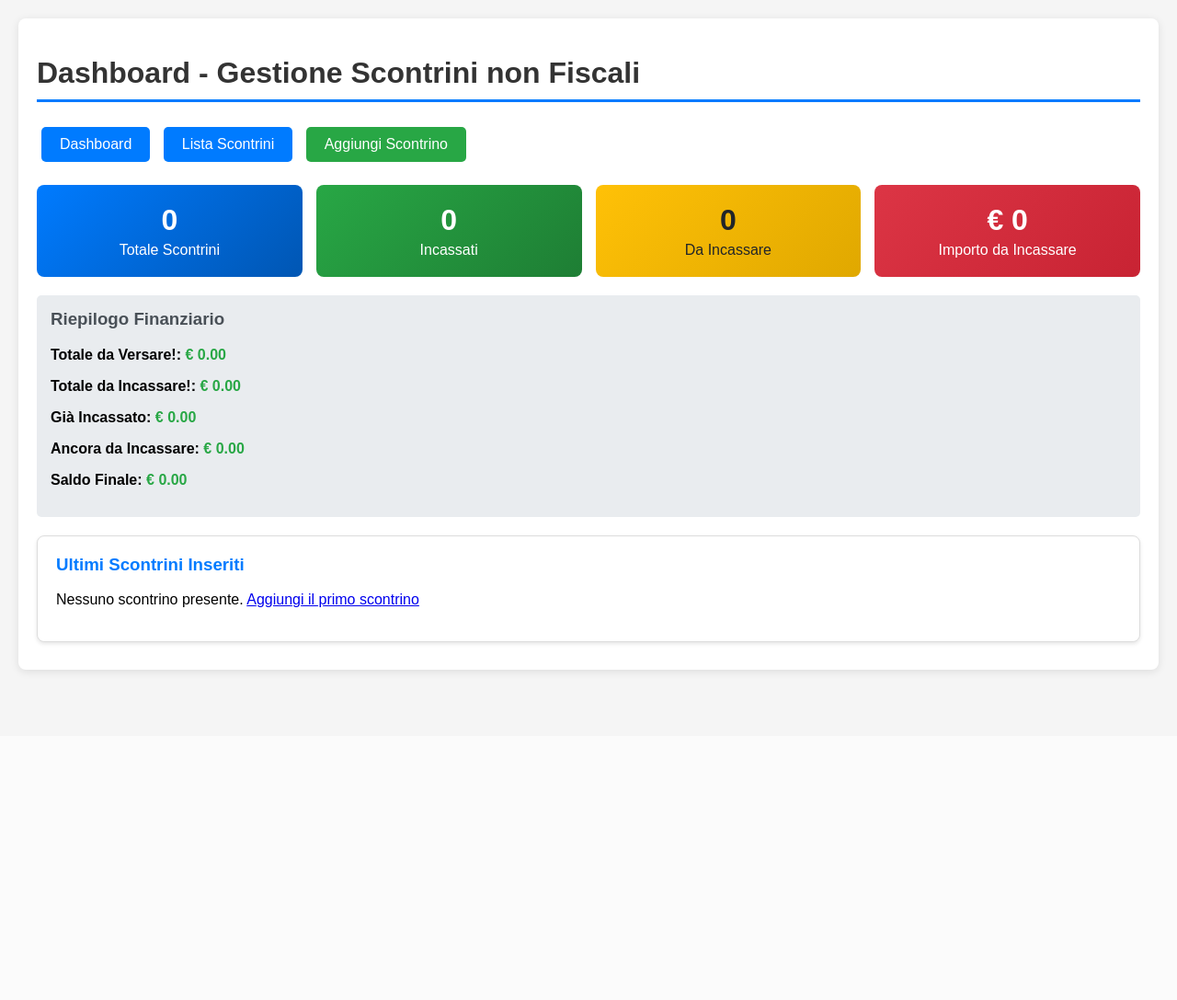
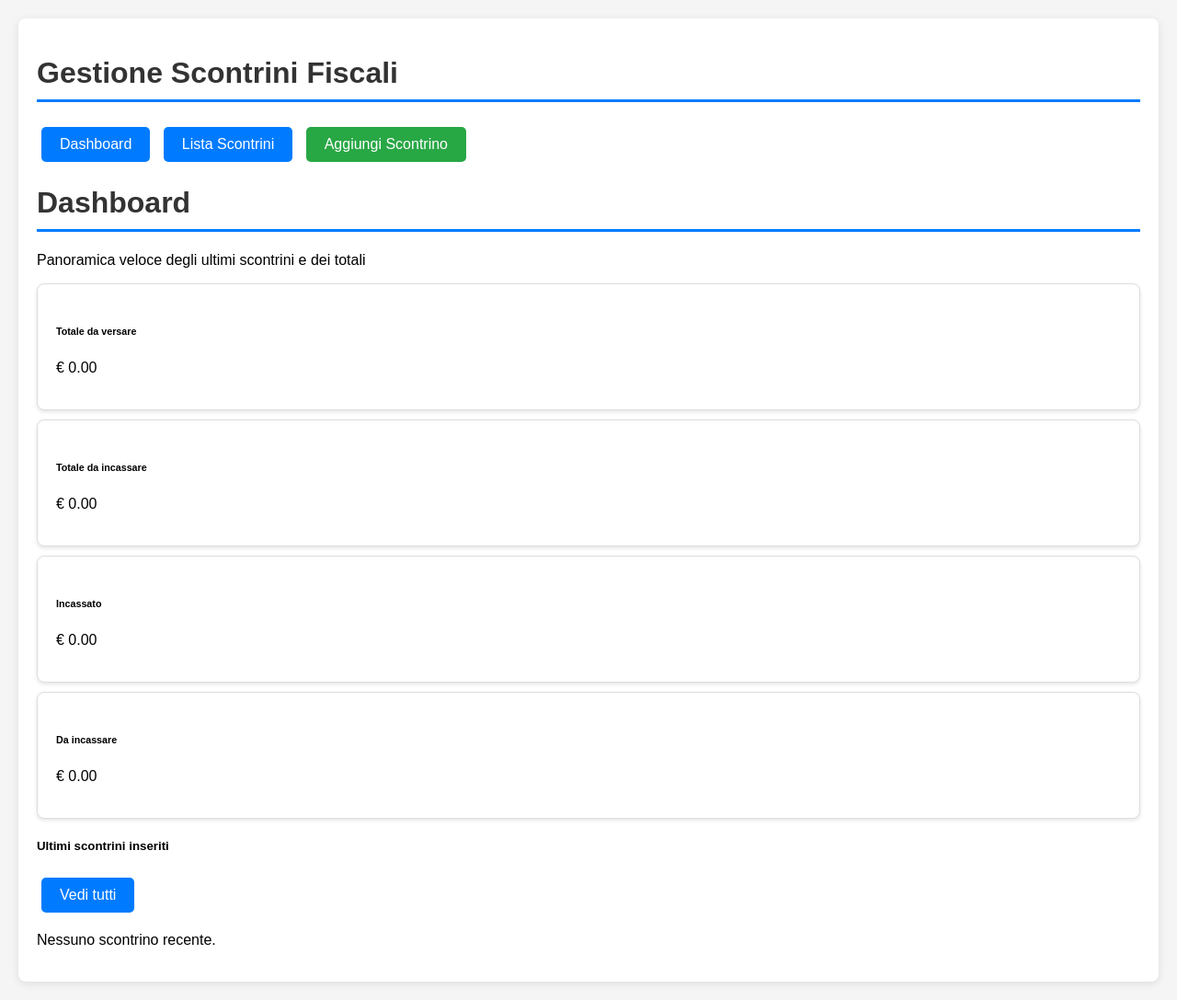
Before and after one commit to a080502/scontrini, a Flask app: page / in a window 1280 px wide. Shown: the whole page at 92% size. Before the commit the page ends 733 px from the top, so only its background shows below. Run offline with Flask 3, Linux system fonts and the light colour scheme; data that the repository does not hold is empty; some libraries are stand-ins or nearby versions.

Commit message:
Update dashboard.html

```diff
--- a/templates/dashboard.html
+++ b/templates/dashboard.html
@@ -1,79 +1,83 @@
 {% extends "base.html" %}
-
-{% block header %}Dashboard - Gestione Scontrini non Fiscali{% endblock %}
+{% block title %}Dashboard - Scontrini{% endblock %}
 
 {% block content %}
-<div class="stats-grid">
-    <div class="stat-card">
-        <div class="stat-number">{{ num_scontrini }}</div>
-        <div>Totale Scontrini</div>
+<div class="row gy-3">
+  <div class="col-12">
+    <h1 class="mb-0">Dashboard</h1>
+    <p class="text-muted">Panoramica veloce degli ultimi scontrini e dei totali</p>
   </div>
-    <div class="stat-card success">
-        <div class="stat-number">{{ num_incassati }}</div>
-        <div>Incassati</div>
+
+  <div class="col-md-3 col-6">
+    <div class="card card-sm">
+      <div class="card-body">
+        <h6 class="card-title">Totale da versare</h6>
+        <p class="display-6 mb-0">€ {{ '%.2f' % (totale_versare|float) }}</p>
       </div>
-    <div class="stat-card warning">
-        <div class="stat-number">{{ num_da_incassare }}</div>
-        <div>Da Incassare</div>
-    </div>
-    <div class="stat-card danger">
-        <div class="stat-number">€ {{ "%.0f"|format(totale_da_incassare) }}</div>
-        <div>Importo da Incassare</div>
     </div>
   </div>
 
-<div class="totali">
-    <h3>Riepilogo Finanziario</h3>
-    <p><strong>Totale da Versare!:</strong> <span class="euro">€ {{ "%.2f"|format(totale_versare) }}</span></p>
-    <p><strong>Totale da Incassare!:</strong> <span class="euro">€ {{ "%.2f"|format(totale_incassare) }}</span></p>
-    <p><strong>Già Incassato:</strong> <span class="euro">€ {{ "%.2f"|format(totale_incassato) }}</span></p>
-    <p><strong>Ancora da Incassare:</strong> <span class="euro">€ {{ "%.2f"|format(totale_da_incassare) }}</span></p>
-    <p><strong>Saldo Finale:</strong> <span class="euro">€ {{ "%.2f"|format(totale_incassare - totale_versare) }}</span></p>
+  <div class="col-md-3 col-6">
+    <div class="card card-sm">
+      <div class="card-body">
+        <h6 class="card-title">Totale da incassare</h6>
+        <p class="display-6 mb-0">€ {{ '%.2f' % (totale_incassare|float) }}</p>
+      </div>
+    </div>
   </div>
 
-<div class="card">
-    <h3>Ultimi Scontrini Inseriti</h3>
+  <div class="col-md-3 col-6">
+    <div class="card card-sm">
+      <div class="card-body">
+        <h6 class="card-title">Incassato</h6>
+        <p class="display-6 mb-0 text-success">€ {{ '%.2f' % (totale_incassato|float) }}</p>
+      </div>
+    </div>
+  </div>
+
+  <div class="col-md-3 col-6">
+    <div class="card card-sm">
+      <div class="card-body">
+        <h6 class="card-title">Da incassare</h6>
+        <p class="display-6 mb-0 text-danger">€ {{ '%.2f' % (totale_da_incassare|float) }}</p>
+      </div>
+    </div>
+  </div>
+
+  <div class="col-12 mt-3">
+    <div class="d-flex justify-content-between align-items-center mb-2">
+      <h5>Ultimi scontrini inseriti</h5>
+      <a class="btn btn-sm btn-outline-primary" href="{{ url_for('lista_scontrini') }}">Vedi tutti</a>
+    </div>
+
     {% if ultimi_scontrini %}
-    <table>
+      <div class="table-responsive">
+        <table class="table table-sm table-hover">
           <thead>
             <tr>
               <th>Data</th>
               <th>Nome</th>
-                <th>Da Incassare</th>
-                <th>Stato</th>
-                <th>Azioni</th>
+              <th class="text-end">Versare</th>
+              <th class="text-end">Incassare</th>
+              <th>Incassato</th>
             </tr>
           </thead>
           <tbody>
-            {% for scontrino in ultimi_scontrini %}
-            <tr {% if scontrino.incassato %}class="incassato"{% endif %}>
-                <td>{{ scontrino.data_scontrino }}</td>
-                <td>{{ scontrino.nome_scontrino }}</td>
-                <td class="euro">€ {{ "%.2f"|format(scontrino.importo_incassare) }}</td>
-                <td>
-                    {% if scontrino.incassato %}
-                        <span class="badge badge-success">✓ Incassato</span>
-                    {% else %}
-                        <span class="badge badge-warning">⏳ Da incassare</span>
-                    {% endif %}
-                </td>
-                <td>
-                    {% if not scontrino.incassato %}
-                        <a href="{{ url_for('incassa_scontrino', id=scontrino.id) }}"
-                           class="btn btn-success"
-                           onclick="return confirm('Confermi di aver incassato questo scontrino?')">✓ Incassa</a>
-                    {% endif %}
-                    <a href="{{ url_for('modifica_scontrino', id=scontrino.id) }}" class="btn">Modifica</a>
-                </td>
+            {% for s in ultimi_scontrini %}
+            <tr>
+              <td>{{ s.data_scontrino }}</td>
+              <td>{{ s.nome_scontrino }}</td>
+              <td class="text-end">€ {{ '%.2f' % (s.importo_versare|float) }}</td>
+              <td class="text-end">€ {{ '%.2f' % (s.importo_incassare|float) }}</td>
+              <td>{% if s.incassato %}<span class="badge bg-success">Sì</span>{% else %}<span class="badge bg-secondary">No</span>{% endif %}</td>
             </tr>
             {% endfor %}
           </tbody>
         </table>
-    <p style="text-align: center; margin-top: 15px;">
-        <a href="{{ url_for('lista_scontrini') }}" class="btn">Visualizza Tutti gli Scontrini</a>
-    </p>
+      </div>
     {% else %}
-    <p>Nessuno scontrino presente. <a href="{{ url_for('aggiungi_scontrino') }}">Aggiungi il primo scontrino</a></p>
+      <p class="text-muted">Nessuno scontrino recente.</p>
     {% endif %}
   </div>
+</div>
 {% endblock %}
```
Lines whose indentation alone changed are shown as unchanged.
